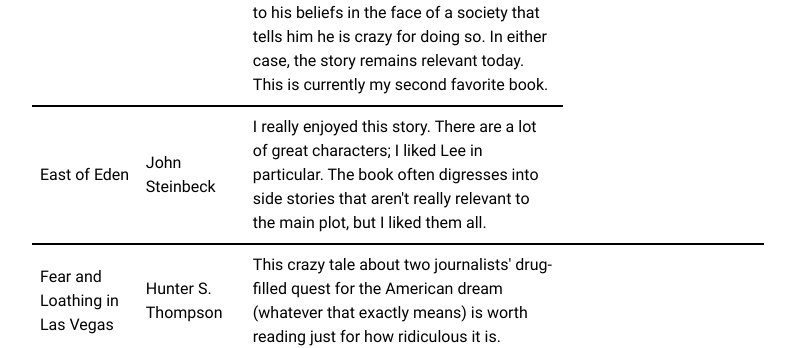
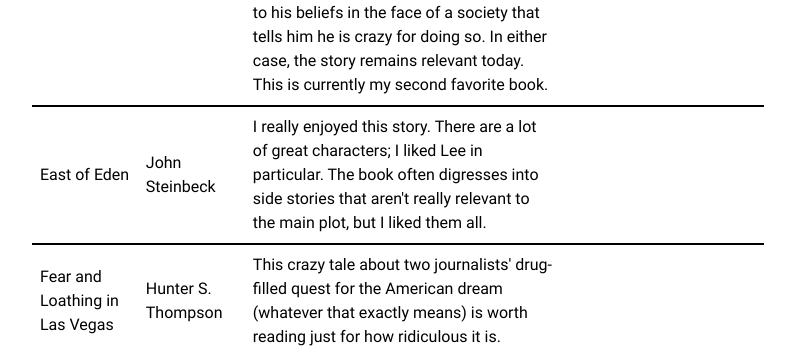
Before and after one commit to PappasBrent/pappasbrent.github.io, a Jekyll site: the page built from reading.html, in a window 1280 px wide. Shown: the part 2847-3195 px from the top of the page, without its empty margins (242-1037 px from the left). Built offline with Jekyll 4.4.1, drawn with Linux system fonts in a browser that asks for light colours.

Commit message:
Add missing td elements in table rows

```diff
--- a/reading.html
+++ b/reading.html
@@ -155,6 +155,7 @@
                                                             staying true to his beliefs in the face of a society that tells
                                                             him he is crazy for doing so. In either case, the story remains
                                                             relevant today. This is currently my second favorite book.</td>
+            <td></td>
         </tr>
         <tr>
             <td>East of Eden</td>
@@ -273,6 +274,7 @@
                 challenge then I <strong>strongly</strong> recommend reading
                 Gravity's Rainbow.
             </td>
+            <td></td>
         </tr>
         <tr>
             <td><b><span style="color: blue;">House</span> of
```
